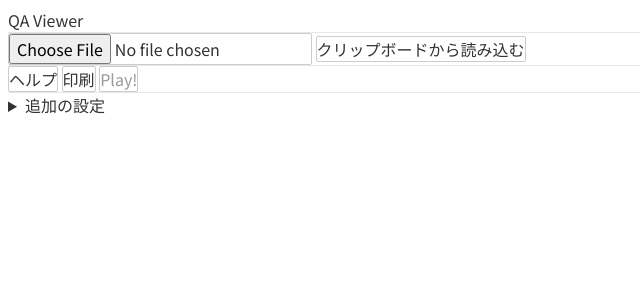
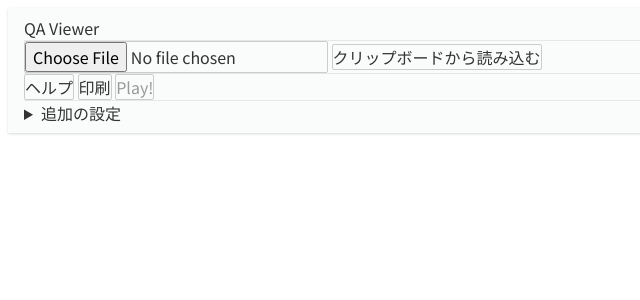
Before and after one commit to 0wv/qa-viewer, a Svelte app: page / in a window 1280 px wide. Shown: the top 300 px of the page, without its empty margins (0-640 px from the left). Built offline with nearby package versions, Linux system fonts and the light colour scheme.

Commit message:
:lipstick: make to float header

```diff
--- a/src/components/Viewer.svelte
+++ b/src/components/Viewer.svelte
@@ -124,7 +124,7 @@
   <title>QA Viewer</title>
 </svelte:head>
 
-<header>
+<header class="bg-gray-50 bg-opacity-80 mb-3 px-4 py-2 shadow sticky top-0">
   <h1>QA Viewer</h1>
   <hr>
   <input bind:this={file} type="file" />
```
